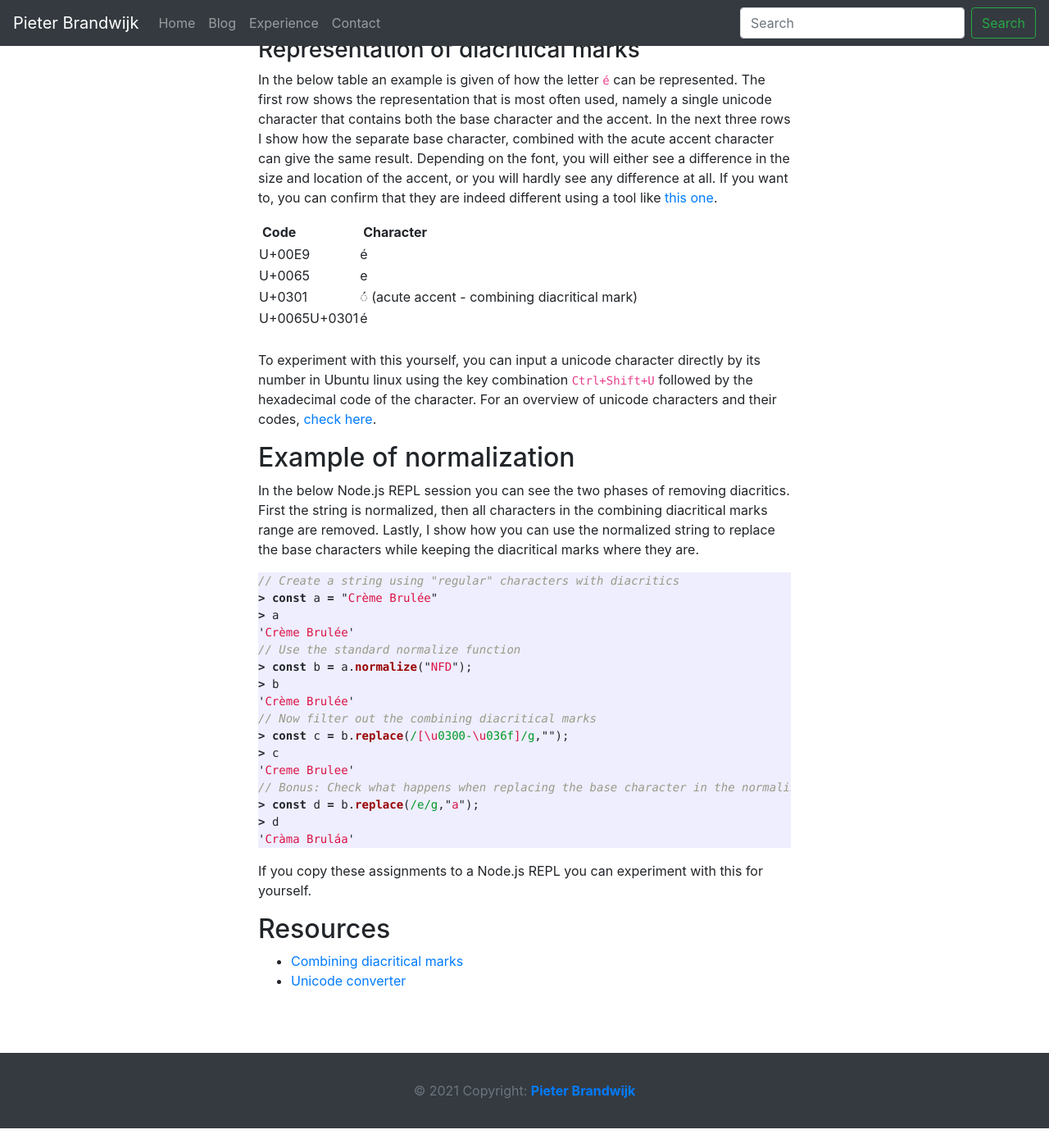
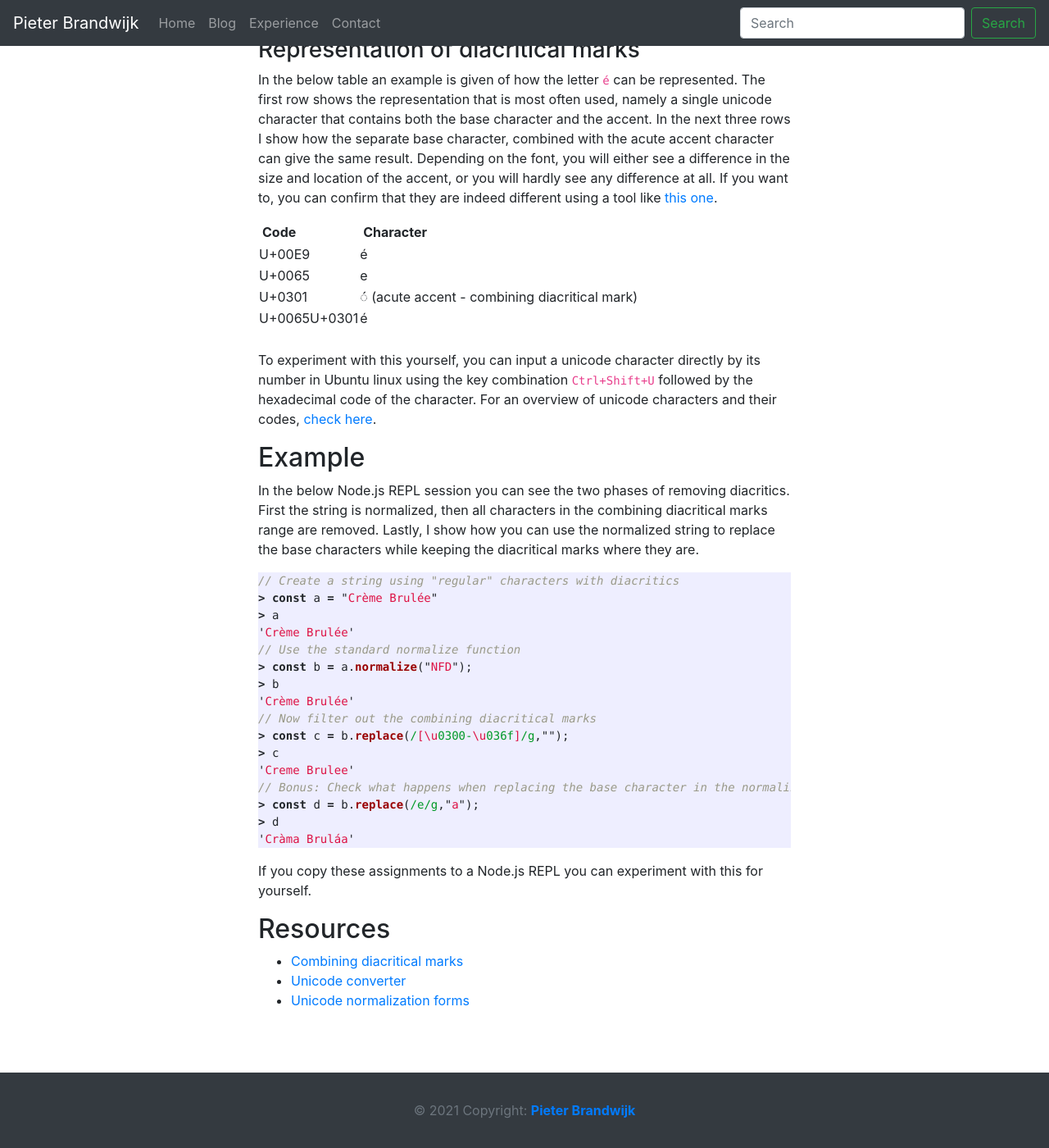
Before and after one commit to pbrandwijk/pbrandwijk.github.io, a Jekyll site: the page built from _posts/2021-10-15-removing-diacritics-from-strings.md, in a window 1280 px wide and 1400 px high, scrolled down 620 px. Shown: the whole window at 82% size. Built offline with Jekyll 4.4.1, drawn with Linux system fonts in a browser that asks for light colours; nearby versions of some CDN libraries; comment, search, counter and statistics services are not loaded; before the commit the page ends 1996 px from its top, so only the background shows below that.

Commit message:
Update post

````diff
--- a/_posts/2021-10-15-removing-diacritics-from-strings.md
+++ b/_posts/2021-10-15-removing-diacritics-from-strings.md
@@ -6,6 +6,7 @@
  - javascript
  - strings
  - node.js
+ - unicode
 ---
 *Ever wondered what actually happens when you use the normalize function to remove diacritics from a string? This post will tell you.*
 
@@ -35,7 +36,7 @@
 
 To experiment with this yourself, you can input a unicode character directly by its number in Ubuntu linux using the key combination `Ctrl+Shift+U` followed by the hexadecimal code of the character. For an overview of unicode characters and their codes, [check here][unicodetable].
 
-## Example of normalization
+## Example
 In the below Node.js REPL session you can see the two phases of removing diacritics. First the string is normalized, then all characters in the combining diacritical marks range are removed. Lastly, I show how you can use the normalized string to replace the base characters while keeping the diacritical marks where they are.
 
 ```javascript
@@ -62,6 +63,8 @@
 ## Resources
 - [Combining diacritical marks][unicodetable]
 - [Unicode converter][unicodeconverter]
+- [Unicode normalization forms][normalizationforms]
 
 [unicodetable]: https://unicode-table.com/en/blocks/combining-diacritical-marks/
 [unicodeconverter]: https://r12a.github.io/app-conversion/
+[normalizationforms]: http://www.unicode.org/reports/tr15/
````
